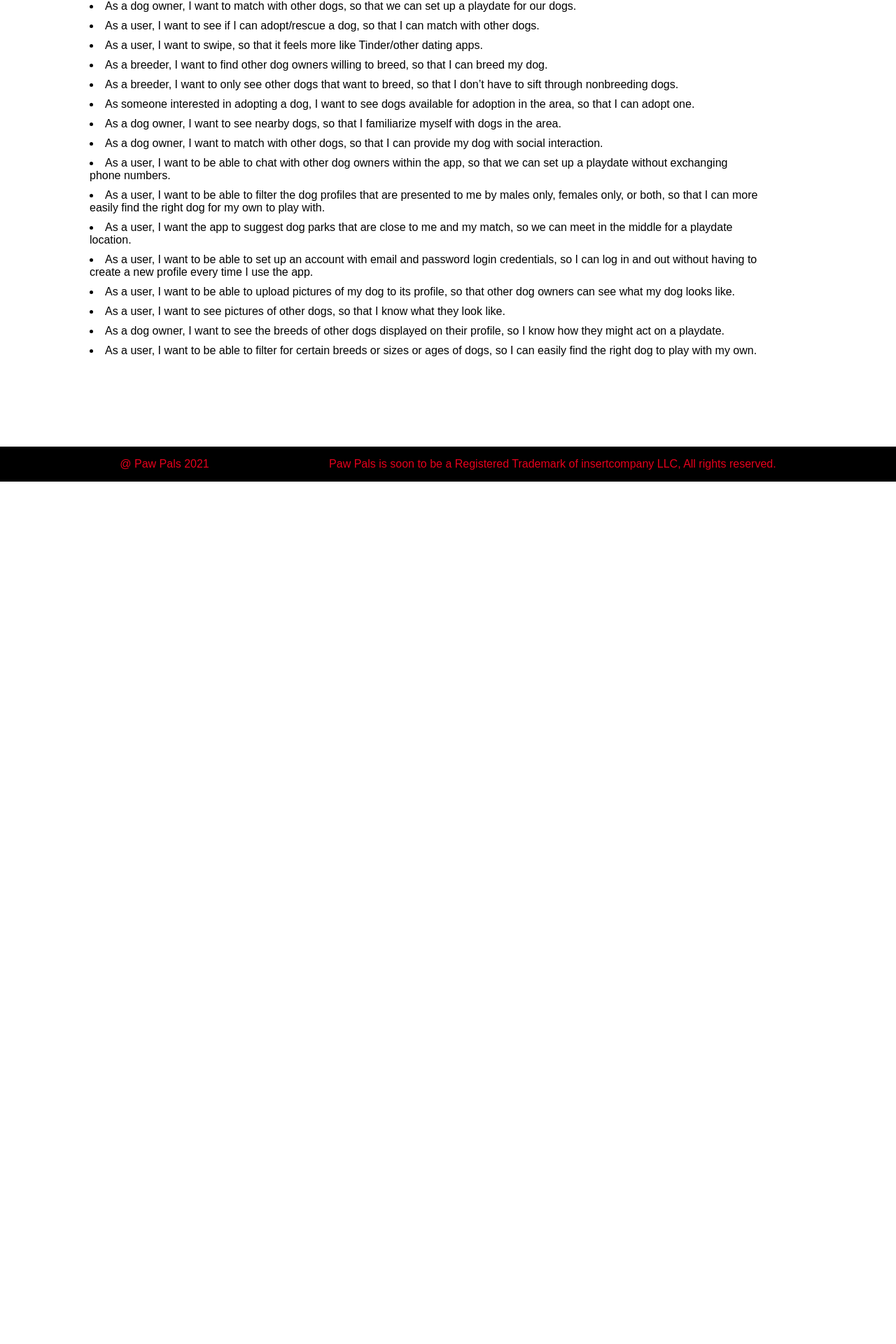
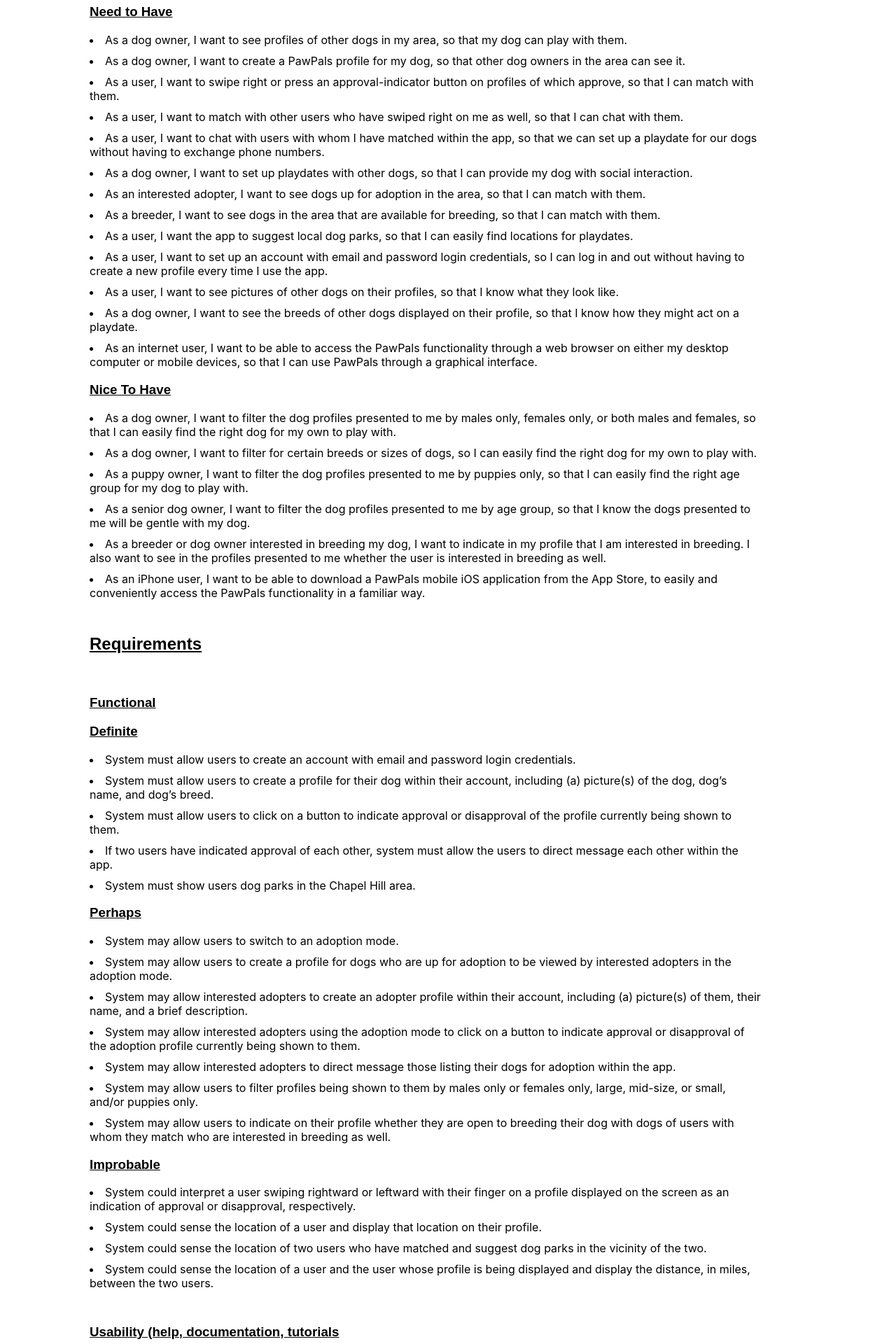
Before and after one commit to walanpat/paw-pals-react-site, a React (Create React App) app in the folder paw-pals/: page /pages/deliverables in a window 1280 px wide. Shown: the part 373-2293 px from the top of the page at 70% size. Before the commit the page ends 1061 px from the top, so only its background shows below. Built offline with nearby package versions, Linux system fonts and the light colour scheme.

Commit message:
push update fort D1 requirements

```diff
--- a/paw-pals/src/App.css
+++ b/paw-pals/src/App.css
@@ -1,11 +1,12 @@
 p,
-li {
+li,
+h4, {
   font-family: Arial, Helvetica, sans-serif;
 }
 h1,
 h2,
 h3,
-h4,
+
 h5 {
   font-family: Arial, Helvetica, sans-serif;
   text-decoration: underline black;
--- a/paw-pals/src/App.js
+++ b/paw-pals/src/App.js
@@ -38,7 +38,7 @@ const App = () => {
 
         <Route path='/pages/team' exact component={() => <Team />} />
 
-        <Route path='/pages/journal' exact component={() => <div>Test4</div>} />
+        <Route path='/pages/journal' exact component={() => <div>Update Coming Soon!</div>} />
 
         <Route path='/pages/deliverables' exact component={() => <Deliverables/>} />
 
--- a/paw-pals/src/components/Deliverables.js
+++ b/paw-pals/src/components/Deliverables.js
@@ -4,87 +4,291 @@ import { BrowserRouter as Route, Link } from 'react-router-dom';
 const Deliverables = () => {
   return (
     <div style={{ marginLeft: '10%', marginRight: '15%', marginTop: '2%' }}>
-          <Link to='/pages/home'>
-    <p className="iconcircle">Home</p>
-    </Link>
+      <Link to='/pages/home'>
+        <p className='iconcircle'>Home</p>
+      </Link>
+      <h2>User Stories</h2>
+      <br />
+      <h3>Need to Have</h3>
       <li>
-        As a dog owner, I want to see nearby dogs, so that I can match with
-        them.
+        As a dog owner, I want to see profiles of other dogs in my area, so that
+        my dog can play with them.
       </li>
       <li>
-        As a dog owner, I want to match with other dogs, so that we can meet at
-        a dog park.
+        As a dog owner, I want to create a PawPals profile for my dog, so that
+        other dog owners in the area can see it.
       </li>
       <li>
-        As a dog owner, I want to match with other dogs, so that we can chat
-        with each other.
+        As a user, I want to swipe right or press an approval-indicator button
+        on profiles of which approve, so that I can match with them.
       </li>
       <li>
-        As a dog owner, I want to match with other dogs, so that we can set up a
-        playdate for our dogs.
+        As a user, I want to match with other users who have swiped right on me
+        as well, so that I can chat with them.
       </li>
       <li>
-        As a user, I want to see if I can adopt/rescue a dog, so that I can
-        match with other dogs.
+        As a user, I want to chat with users with whom I have matched within the
+        app, so that we can set up a playdate for our dogs without having to
+        exchange phone numbers.
       </li>
       <li>
-        As a user, I want to swipe, so that it feels more like Tinder/other
-        dating apps.
+        As a dog owner, I want to set up playdates with other dogs, so that I
+        can provide my dog with social interaction.
       </li>
       <li>
-        As a breeder, I want to find other dog owners willing to breed, so that
-        I can breed my dog.
+        As an interested adopter, I want to see dogs up for adoption in the
+        area, so that I can match with them.
       </li>
       <li>
-        As a breeder, I want to only see other dogs that want to breed, so that
-        I don’t have to sift through nonbreeding dogs.
+        As a breeder, I want to see dogs in the area that are available for
+        breeding, so that I can match with them.
       </li>
       <li>
-        As someone interested in adopting a dog, I want to see dogs available
-        for adoption in the area, so that I can adopt one.
+        As a user, I want the app to suggest local dog parks, so that I can
+        easily find locations for playdates.
       </li>
       <li>
-        As a dog owner, I want to see nearby dogs, so that I familiarize myself
-        with dogs in the area.
+        As a user, I want to set up an account with email and password login
+        credentials, so I can log in and out without having to create a new
+        profile every time I use the app.
       </li>
       <li>
-        As a dog owner, I want to match with other dogs, so that I can provide
-        my dog with social interaction.
+        As a user, I want to see pictures of other dogs on their profiles, so
+        that I know what they look like.
       </li>
       <li>
-        As a user, I want to be able to chat with other dog owners within the
-        app, so that we can set up a playdate without exchanging phone numbers.
+        As a dog owner, I want to see the breeds of other dogs displayed on
+        their profile, so that I know how they might act on a playdate.
       </li>
       <li>
-        As a user, I want to be able to filter the dog profiles that are
-        presented to me by males only, females only, or both, so that I can more
+        As an internet user, I want to be able to access the PawPals
+        functionality through a web browser on either my desktop computer or
+        mobile devices, so that I can use PawPals through a graphical interface.
+      </li>
+      <h3>Nice To Have</h3>
+      <li>
+        As a dog owner, I want to filter the dog profiles presented to me by
+        males only, females only, or both males and females, so that I can
         easily find the right dog for my own to play with.
       </li>
       <li>
-        As a user, I want the app to suggest dog parks that are close to me and
-        my match, so we can meet in the middle for a playdate location.
+        As a dog owner, I want to filter for certain breeds or sizes of dogs, so
+        I can easily find the right dog for my own to play with.
       </li>
       <li>
-        As a user, I want to be able to set up an account with email and
-        password login credentials, so I can log in and out without having to
-        create a new profile every time I use the app.
+        As a puppy owner, I want to filter the dog profiles presented to me by
+        puppies only, so that I can easily find the right age group for my dog
+        to play with.
       </li>
       <li>
-        As a user, I want to be able to upload pictures of my dog to its
-        profile, so that other dog owners can see what my dog looks like.
+        As a senior dog owner, I want to filter the dog profiles presented to me
+        by age group, so that I know the dogs presented to me will be gentle
+        with my dog.
       </li>
       <li>
-        As a user, I want to see pictures of other dogs, so that I know what
-        they look like.
+        As a breeder or dog owner interested in breeding my dog, I want to
+        indicate in my profile that I am interested in breeding. I also want to
+        see in the profiles presented to me whether the user is interested in
+        breeding as well.
       </li>
       <li>
-        As a dog owner, I want to see the breeds of other dogs displayed on
-        their profile, so I know how they might act on a playdate.
+        As an iPhone user, I want to be able to download a PawPals mobile iOS
+        application from the App Store, to easily and conveniently access the
+        PawPals functionality in a familiar way.
+      </li>
+      <br />
+
+      <h2>Requirements</h2>
+      <br />
+
+      <h3>Functional</h3>
+      <h3>Definite</h3>
+      <li>
+        System must allow users to create an account with email and password
+        login credentials.
       </li>
       <li>
-        As a user, I want to be able to filter for certain breeds or sizes or
-        ages of dogs, so I can easily find the right dog to play with my own.
+        System must allow users to create a profile for their dog within their
+        account, including (a) picture(s) of the dog, dog’s name, and dog’s
+        breed.
       </li>
+      <li>
+        System must allow users to click on a button to indicate approval or
+        disapproval of the profile currently being shown to them.
+      </li>
+      <li>
+        If two users have indicated approval of each other, system must allow
+        the users to direct message each other within the app.
+      </li>
+      <li>System must show users dog parks in the Chapel Hill area.</li>
+      <h3>Perhaps</h3>
+      <li>System may allow users to switch to an adoption mode.</li>
+      <li>
+        System may allow users to create a profile for dogs who are up for
+        adoption to be viewed by interested adopters in the adoption mode.
+      </li>
+      <li>
+        System may allow interested adopters to create an adopter profile within
+        their account, including (a) picture(s) of them, their name, and a brief
+        description.
+      </li>
+      <li>
+        System may allow interested adopters using the adoption mode to click on
+        a button to indicate approval or disapproval of the adoption profile
+        currently being shown to them.
+      </li>
+      <li>
+        System may allow interested adopters to direct message those listing
+        their dogs for adoption within the app.
+      </li>
+      <li>
+        System may allow users to filter profiles being shown to them by males
+        only or females only, large, mid-size, or small, and/or puppies only.
+      </li>
+      <li>
+        System may allow users to indicate on their profile whether they are
+        open to breeding their dog with dogs of users with whom they match who
+        are interested in breeding as well.
+      </li>
+      <h3>Improbable</h3>
+      <li>
+        System could interpret a user swiping rightward or leftward with their
+        finger on a profile displayed on the screen as an indication of approval
+        or disapproval, respectively.
+      </li>
+      <li>
+        System could sense the location of a user and display that location on
+        their profile.
+      </li>
+      <li>
+        System could sense the location of two users who have matched and
+        suggest dog parks in the vicinity of the two.
+      </li>
+      <li>
+        System could sense the location of a user and the user whose profile is
+        being displayed and display the distance, in miles, between the two
+        users.
+      </li>
+      <br />
+
+      <h3>Usability (help, documentation, tutorials</h3>
+      <br />
+
+      <h4>Definite</h4>
+
+      <h4>Perhaps</h4>
+      <h4>Improbable</h4>
+      <br />
+
+      <h3>Reliability</h3>
+      <br />
+
+      <h4>Definite</h4>
+      <li>
+        If system fails and/or crashes, it must function as normal again within
+        24 hours.
+      </li>
+      <h4>Perhaps</h4>
+      <h4>Improbable</h4>
+      <br />
+
+      <h3>Performance (availability, capacity, resources)</h3>
+      <br />
+
+      <h4>Definite</h4>
+      <li>
+        System must load user profiles in the Chapel Hill area, emitting
+        profiles that user has selected to be filtered out, within two minutes.
+      </li>
+      <h4>Perhaps</h4>
+      <h4>Improbable</h4>
+      <br />
+
+      <h3>
+        Supportability (who maintains it, could this be nationalized or
+        internationalized)
+      </h3>
+      <br />
+
+      <h4>Definite</h4>
+      <li>System must support use in the Chapel Hill area.</li>
+      <li>
+        System must be maintained by PawPals Engineering Team - William Alan
+        Patterson, Marigrace Seaton, Martin Smolka, Casey Turgeon - at least
+        until 6 PM ET on May 14, 2021.
+      </li>
+      <h4>Perhaps</h4>
+      <li>System may support use in the greater Raleigh-Durham area.</li>
+      <h4>Improbable</h4>
+      <li>
+        System could support use in any location by using GPS data from users.
+      </li>
+      <br/>
+
+      <h3>Design (constraints, What Kind of App, What Kind of Databse)</h3>
+      <br/>
+
+      <h4>Definite</h4>
+      <li>
+        System must function as a web app on Google Chrome, Mozilla Firefox,
+        Microsoft Edge, and Apple Safari.
+      </li>
+      <h4>Perhaps</h4>
+      <li>System may function as an iOS mobile app.</li>
+
+      <h4>Improbable</h4>
+      <li>System could function as an Android mobile app.</li>
+      <br/>
+
+      <h3>Implementation (language, standards, methodology)</h3>
+      <br/>
+
+      <h4>Definite</h4>
+      <li>
+        System must express text in the English language using American
+        spellings.
+      </li>
+      <li>
+        System must follow Java conventions set forth here, Python conventions
+        set forth here, JavaScript conventions set forth here, and Angular
+        conventions set forth here.
+      </li>
+      <h4>Perhaps</h4>
+      <h4>Improbable</h4>
+      <li>
+        System could allow users to select their preferred language from a set
+        list of options and then convert the display text on the app to what is
+        selected.
+      </li>
+
+      <h3>Interface</h3>
+      <h4>Definite</h4>
+      <li>
+        System must store client account data using the Firebase interface.
+      </li>
+      <h4>Perhaps</h4>
+      <li>
+        System may use the Google Maps map interface to display a map of
+        Carrboro and Chapel Hill’s dog parks.
+      </li>
+
+      <h4>Improbable</h4>
+      <li>
+        System could use the Google Maps map interface to display a map of a
+        user and their matches’ areas’ local dog parks.
+      </li>
+      <br/>
+
+      <h3>Physical (device requirements, screen requirements)</h3>
+      <br/>
+
+      <h4>Definite</h4>
+      <h4>Perhaps</h4>
+      <li>
+        System may respond to touch and gesture input on devices with touch
+        screens.
+      </li>
+      <h4>Improbable</h4>
     </div>
   );
 };
```
